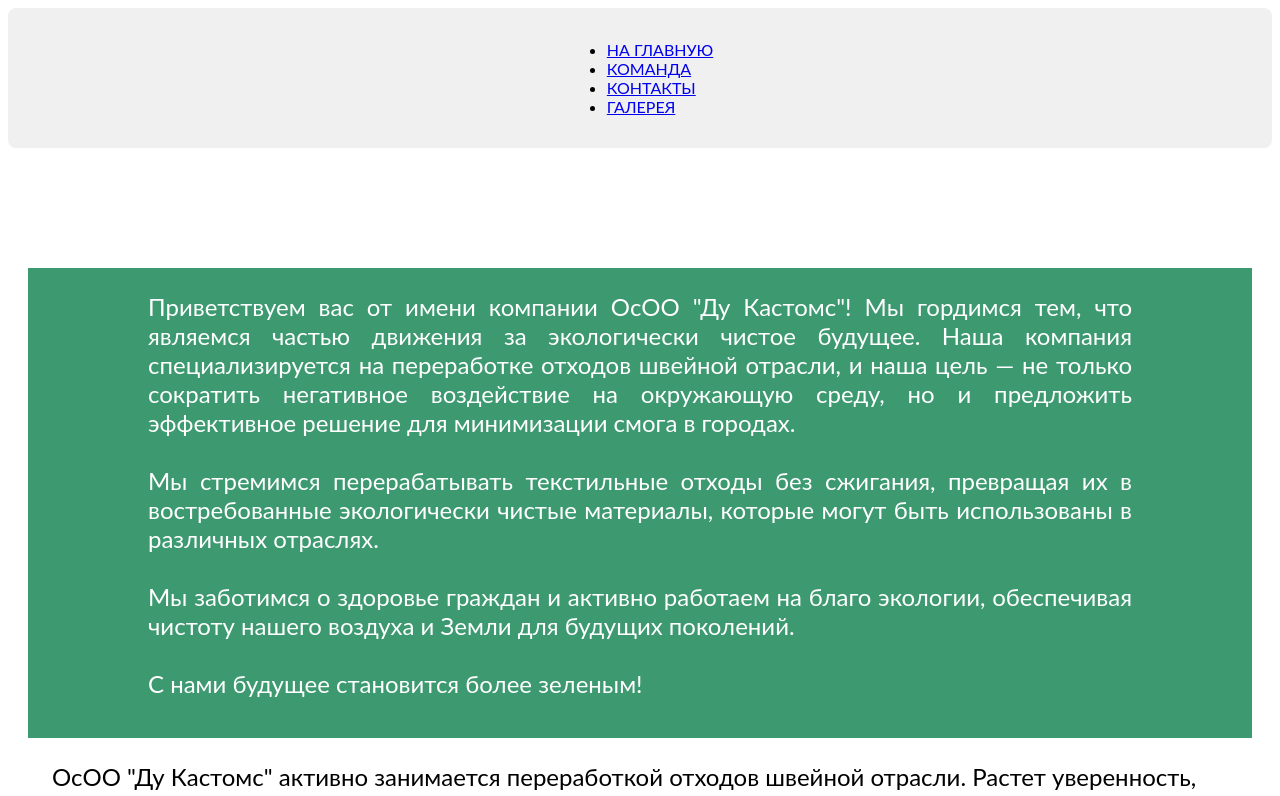
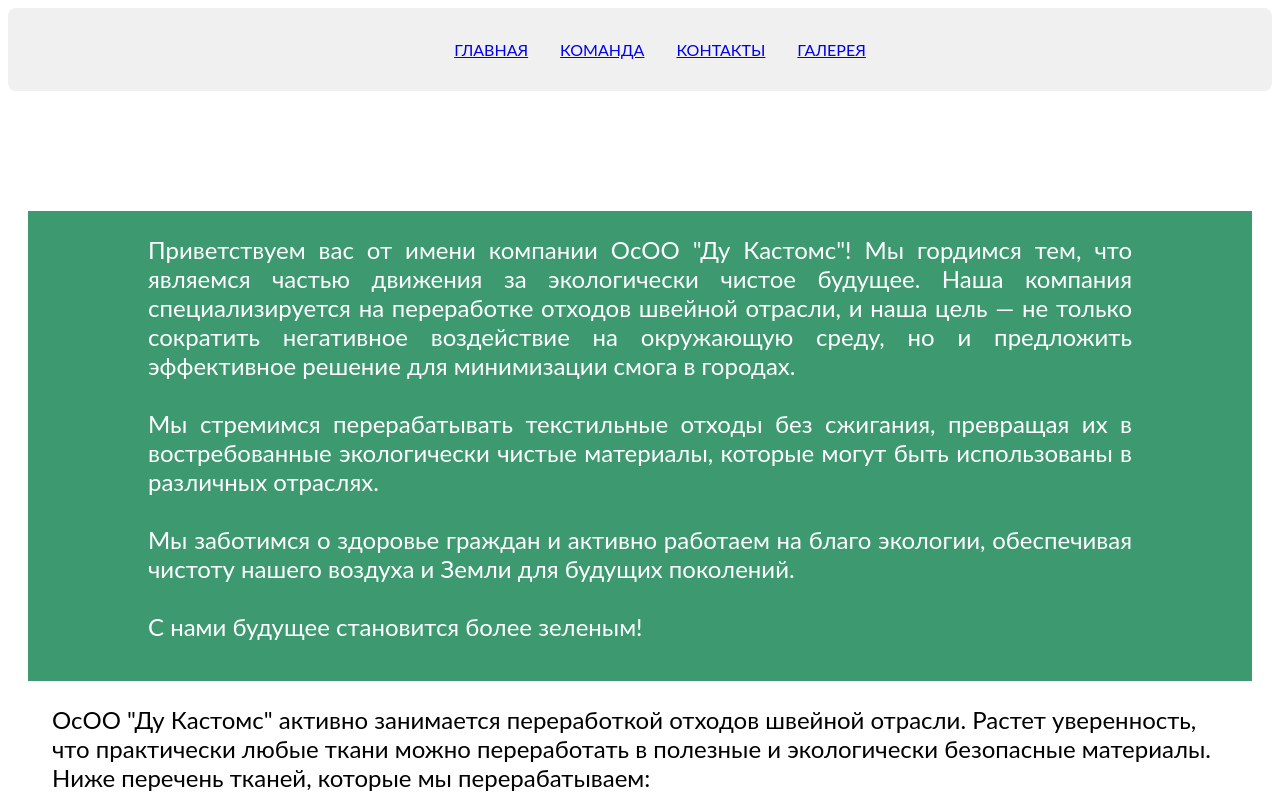
Before and after one commit to SanjarKeySkills/ecoTextilePlus-JUNK, a React (Create React App) app: page / in a window 1280 px wide. Shown: the top 796 px of the page. Built offline with nearby package versions, Linux system fonts and the light colour scheme.

Commit message:
16/02/25| Header List point flex

```diff
--- a/src/components/widgets/LayoutsComponentsBlock/Header_old/Header1.jsx
+++ b/src/components/widgets/LayoutsComponentsBlock/Header_old/Header1.jsx
@@ -7,7 +7,7 @@ import arrowPopUp from "../../../../assets/ui/arrowBtn.svg";
 import { useState } from "react";
 
 const arrLinks = [
-    { to: "/", label: "НА ГЛАВНУЮ" },
+    { to: "/", label: "ГЛАВНАЯ" },
     { to: "/team", label: "КОМАНДА" },
     { to: "/contacts", label: "КОНТАКТЫ" },
     { to: "/gallery", label: "ГАЛЕРЕЯ" },
--- a/src/components/widgets/LayoutsComponentsBlock/Header_old/header.module.scss
+++ b/src/components/widgets/LayoutsComponentsBlock/Header_old/header.module.scss
@@ -7,7 +7,6 @@
     font-weight: 400;
     font-size: 16px;
 }
-
 .headerWrapper {
     width: 1440px;
     padding: 16px;
@@ -18,6 +17,14 @@
     gap: 40px;
     background-color: #f0f0f0;
     border-radius: 8px;
+}
+.listNavbar {
+    display: flex;
+    flex-direction: row;
+    align-items: center;
+    justify-content: center;
+    gap: 32px;
+    list-style-type: none;
 }
 
 .logoHeader {
```
